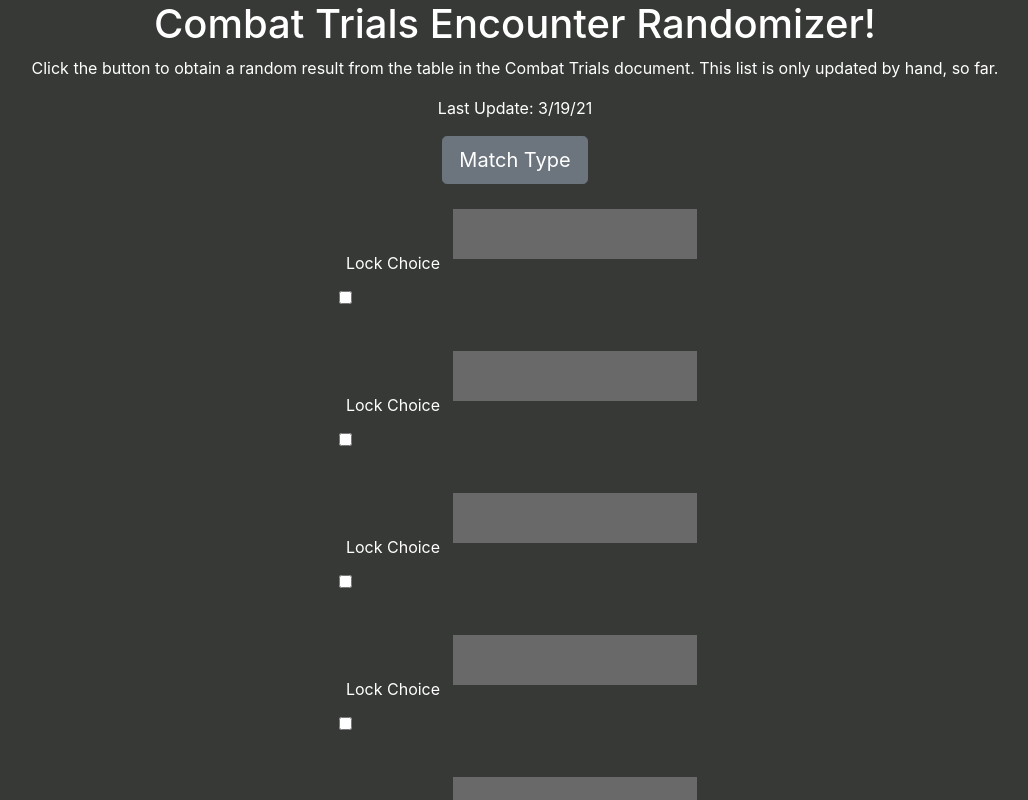
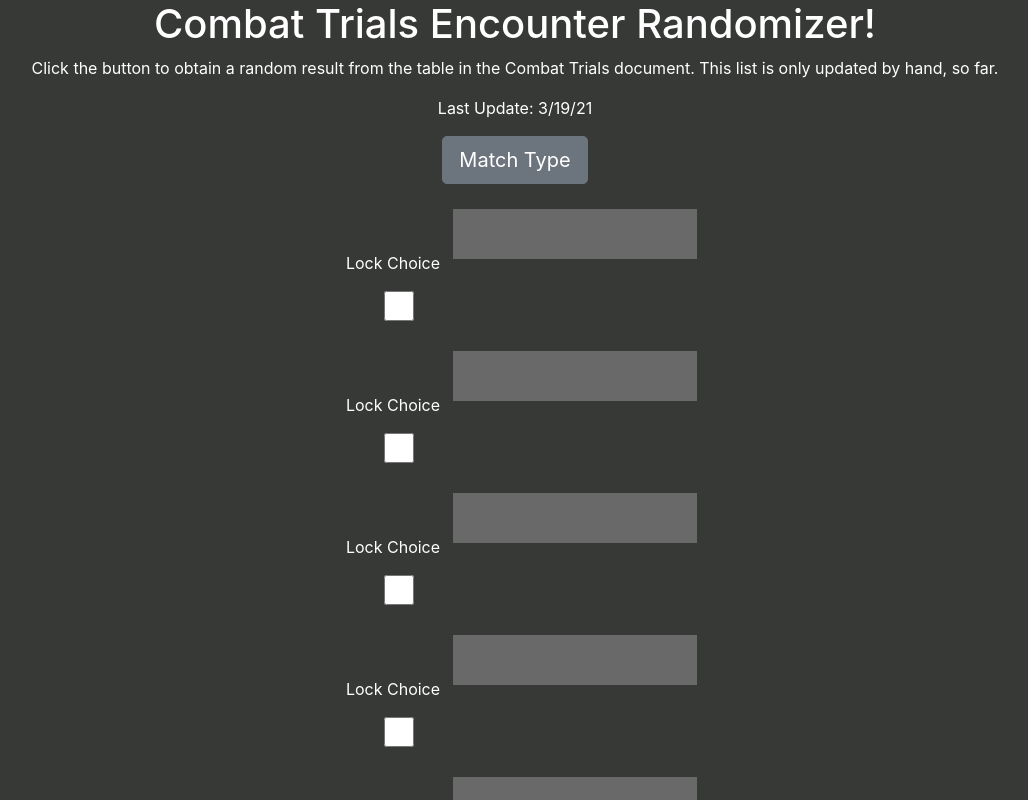
Before and after one commit to Xisifer/encounter-generator, a React (Create React App) app: page / in a window 1280 px wide. Shown: the top 800 px of the page, without its empty margins (125-1153 px from the left). Built offline with nearby package versions, Linux system fonts and the light colour scheme.

Commit message:
Enlarged checkboxes for ease of use

```diff
--- a/src/App.css
+++ b/src/App.css
@@ -114,6 +114,8 @@ body {
   display: block;
   left: 5%;
   top:50%;
+  width: 100%;
+  height: 30px;
 }
 
 
```
